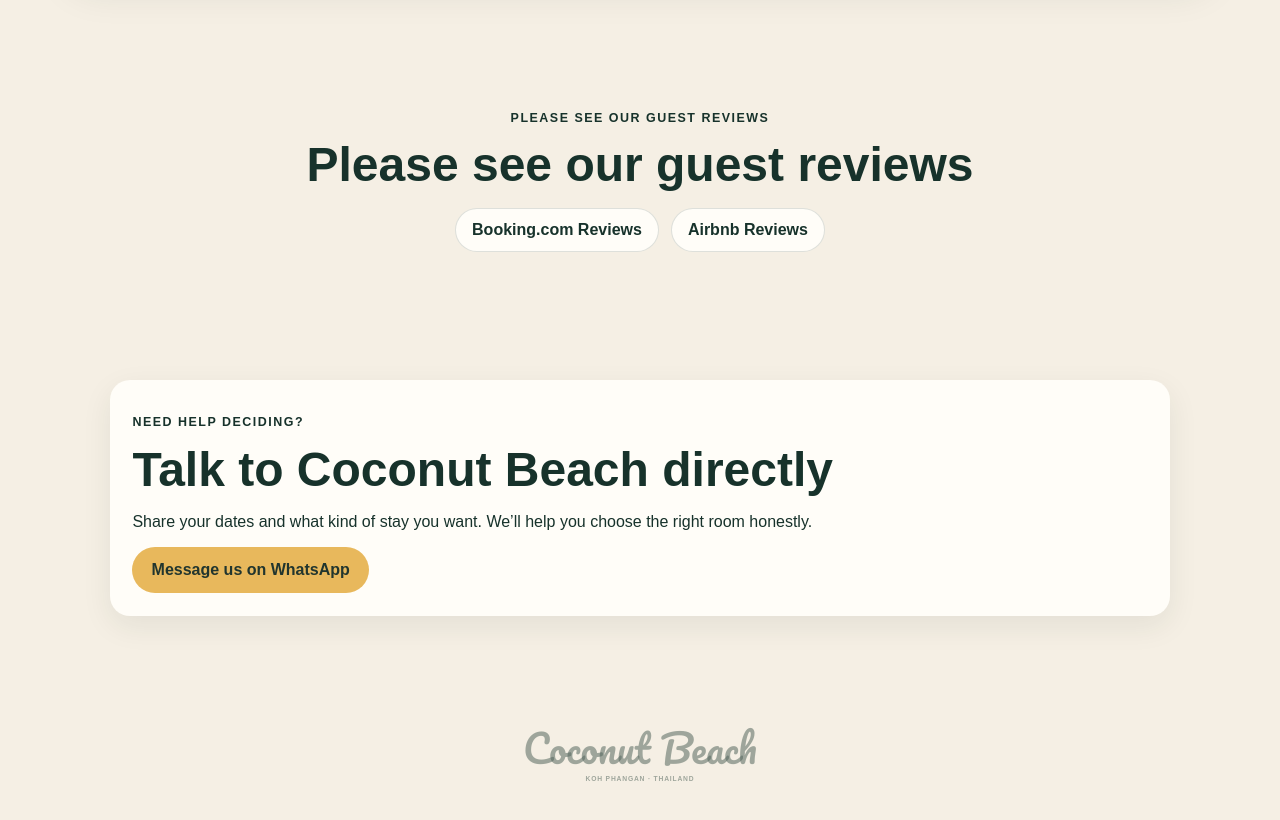
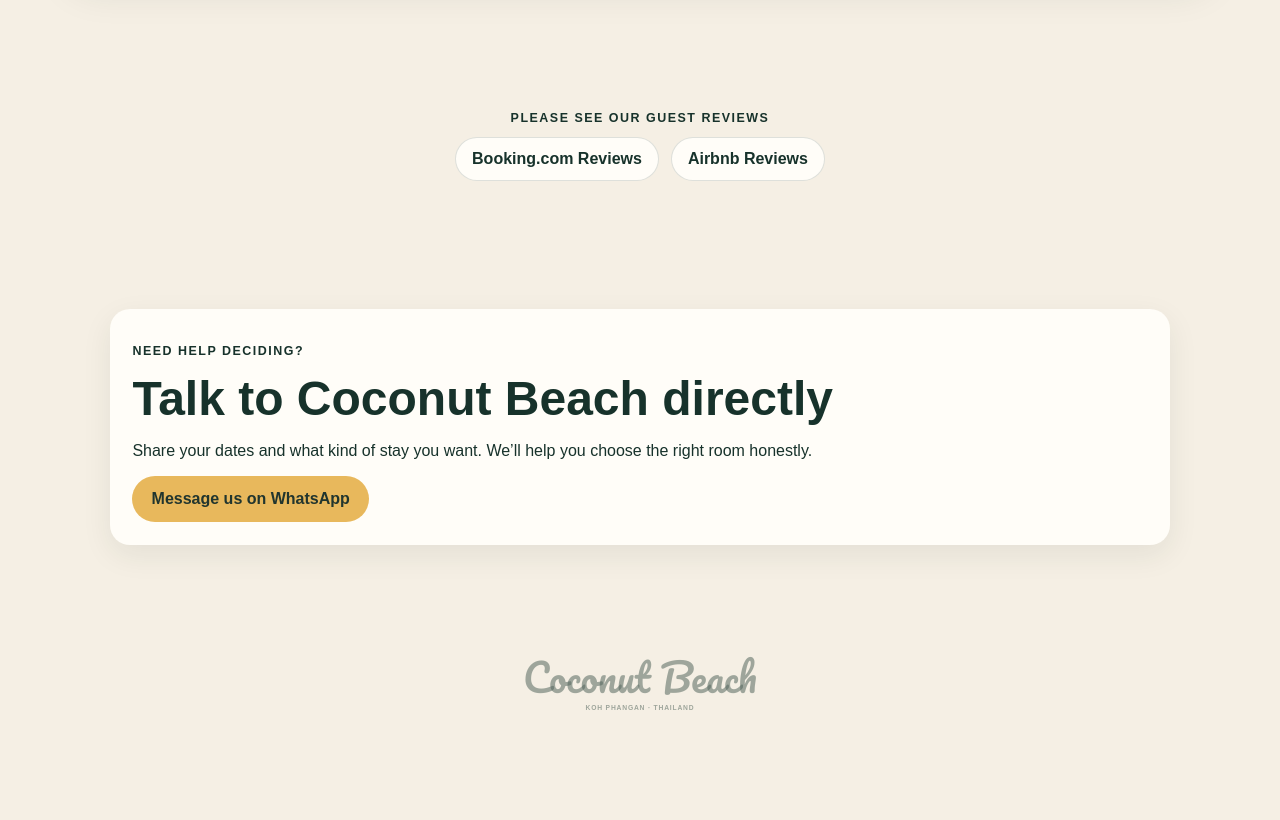
Before and after one commit to coconutbeaches/coco-site, a Next.js app: page / in a window 1280 px wide. Shown: the part 780-1600 px from the top of the page. After the commit the page ends 1547 px from the top, so only its background shows below. Built offline with nearby package versions, Linux system fonts and the light colour scheme; a web font is replaced by a local one.

Commit message:
Remove duplicate large guest reviews heading on home

```diff
--- a/src/app/page.tsx
+++ b/src/app/page.tsx
@@ -14,7 +14,6 @@ export default function HomePage() {
 
       <section className="section review-section" id="reviews">
         <p className="eyebrow">Please see our guest reviews</p>
-        <h2>Please see our guest reviews</h2>
         <div className="review-links">
           <a href={bookingReviews} target="_blank" rel="noreferrer">Booking.com Reviews</a>
           <a href={airbnbReviews} target="_blank" rel="noreferrer">Airbnb Reviews</a>
```
